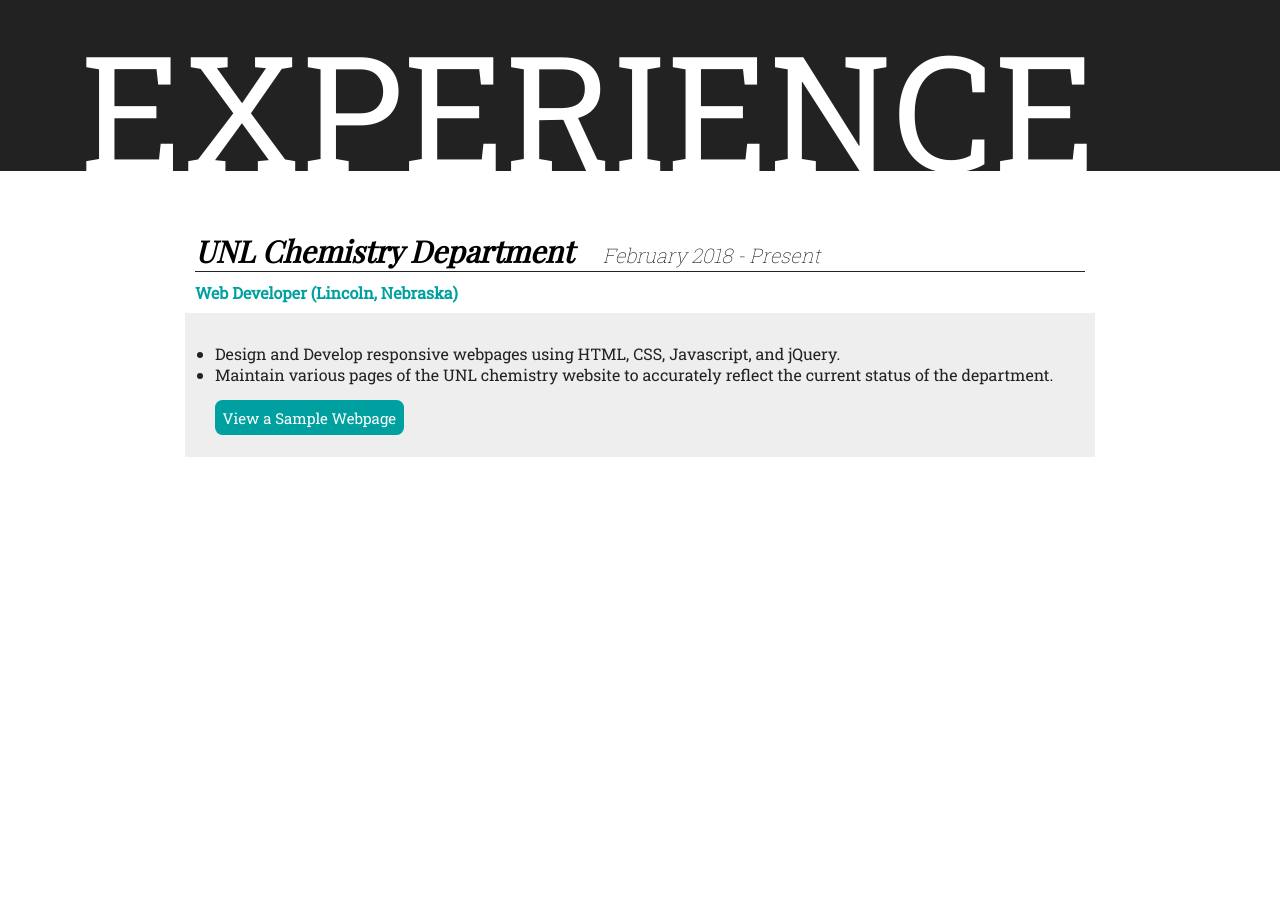
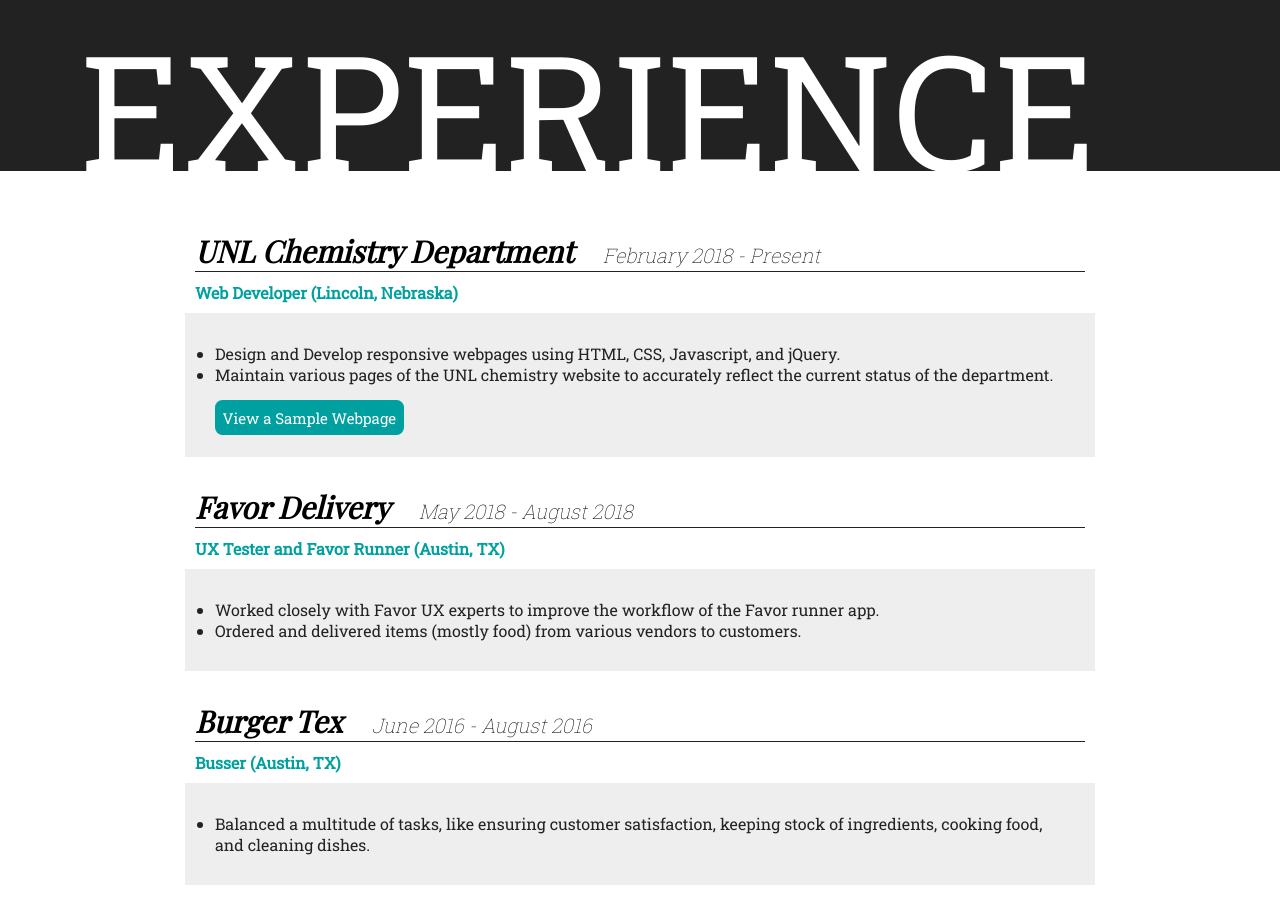
Before and after one commit to peytontanzillo/peyton-tanzillo-personal-website, a plain HTML site: page index.html in a window 1280 px wide. Shown: the part 1739-2662 px from the top of the page. Before the commit the page ends 2246 px from the top, so only its background shows below. Drawn offline with nearby package versions, Linux system fonts and the light colour scheme; a web font is replaced by a local one.

Commit message:
Added the rest of my experience, considering adding DSNxMFG but it really isnt relevant anymore

```diff
--- a/index.html
+++ b/index.html
@@ -101,6 +101,25 @@
             </ul>
           </div>
         </div>
+        <div class="content-box">
+          <h3 class="content-header">Favor Delivery&emsp;<span class="job-time">May 2018 - August 2018</span></h3>
+          <h4 class="job-title">UX Tester and Favor Runner (Austin, TX)</h4>
+          <div class="content-box-text">
+            <ul>
+              <li>Worked closely with Favor UX experts to improve the workflow of the Favor runner app.</li>
+              <li>Ordered and delivered items (mostly food) from various vendors to customers.</li>
+            </ul>
+          </div>
+        </div>
+        <div class="content-box">
+          <h3 class="content-header">Burger Tex&emsp;<span class="job-time">June 2016 - August 2016</span></h3>
+          <h4 class="job-title">Busser (Austin, TX)</h4>
+          <div class="content-box-text">
+            <ul>
+              <li>Balanced a multitude of tasks, like ensuring customer satisfaction, keeping stock of ingredients, cooking food, and cleaning dishes.</li>
+            </ul>
+          </div>
+        </div>
       </div>
     </div>
   </div>
```
